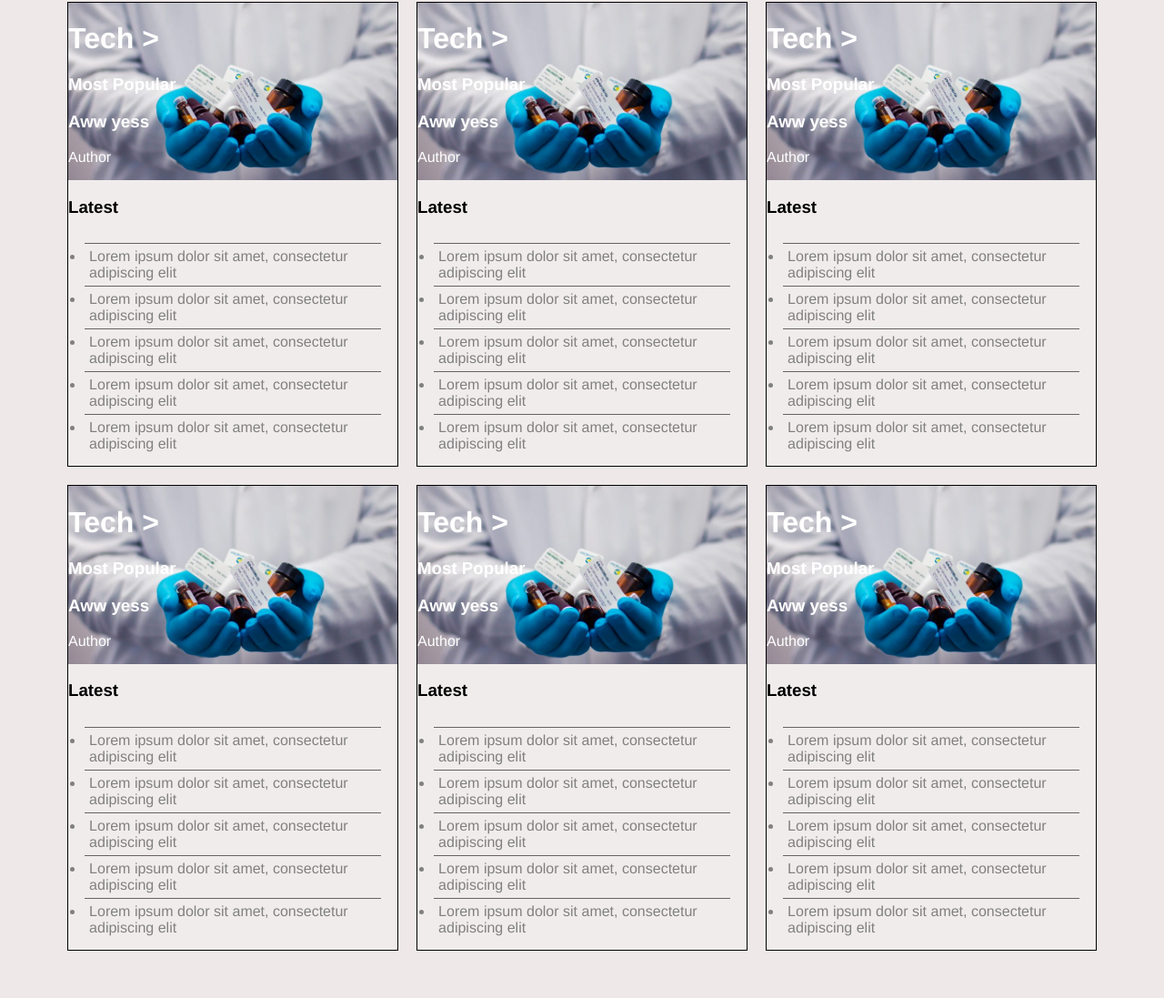
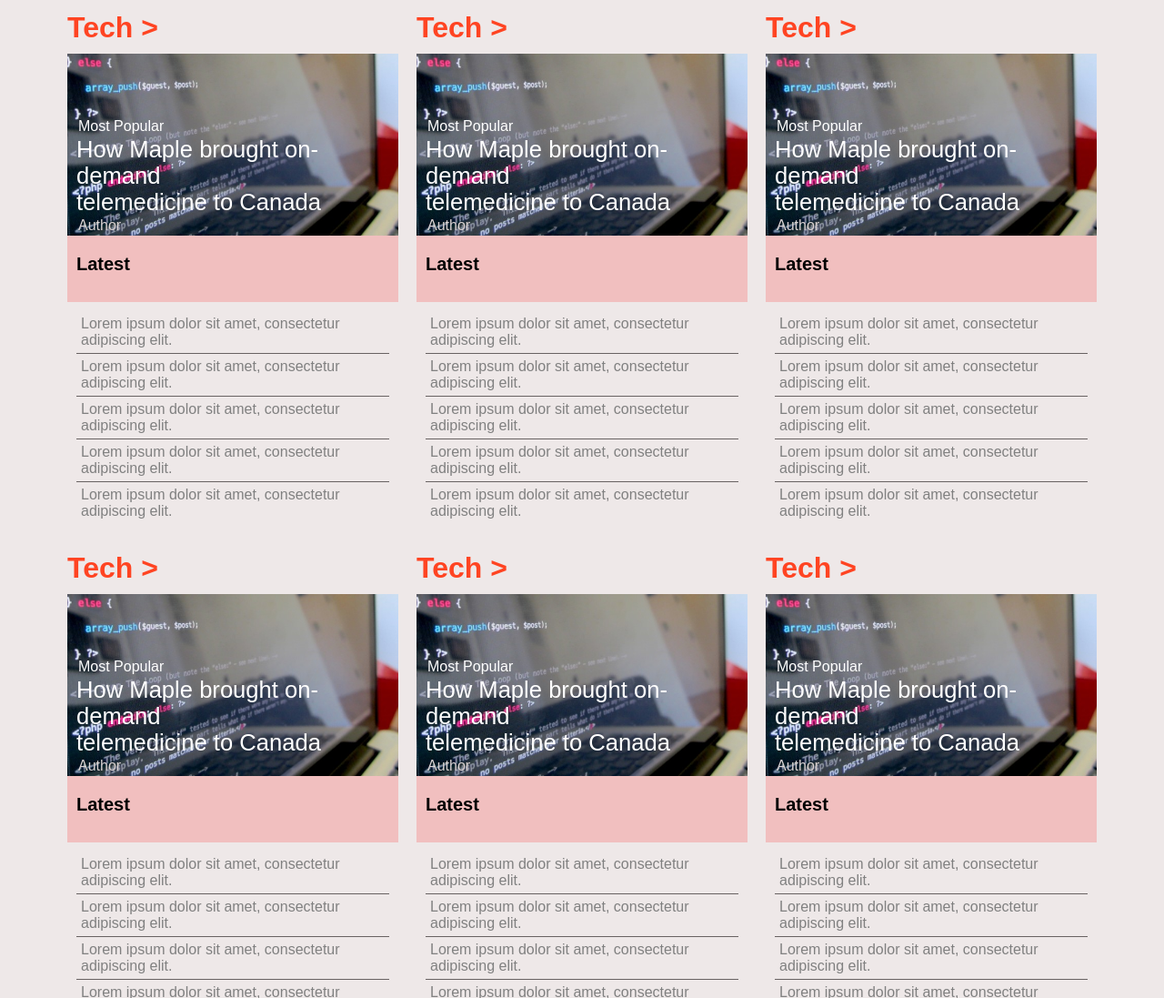
Before and after one commit to andrewbonas/TNW_clone, a plain HTML site: page index.html in a window 1280 px wide. Shown: the part 1703-2800 px from the top of the page at 91% size. Drawn offline with Linux system fonts and the light colour scheme; a web font is replaced by a local one.

Commit message:
card alignment and font alignment complete

```diff
--- a/index.html
+++ b/index.html
@@ -18,7 +18,7 @@
         <li><a href="#"></a>Business</li>
         <li><a href="#"></a>AMA's</li>
         <li><a href="#"></a>Spaces</li>
-        <li><a href="#"></a>Terms and conditions</li>
+        <li><a href="#"></a>Terms and Conditions</li>
       </ul>
       <ul class="top-right">
         <li><a href="#"></a>About</li>
@@ -159,104 +159,116 @@
 <div class="cards">
 
   <div class="card">
-    <div class="card-container">
-      <h1>Tech ></h1>
-      <h3>Most Popular</h3>
-      <h3>Aww yess</h3>
-      <p>Author</p>
+    <h1>Tech ></h1>
+    <div class="card-image-container">
+      <div class="card-image-content">
+    <p class="card-category">Most Popular</p>
+    <p class="card-description">How Maple brought on-demand<br> telemedicine to Canada</p>
+    <p class="card-author">Author</p>
     </div>
-    <h3>Latest</h3>
+  </div>
+    <h4 class="card-list-title">Latest</h4>
     <ul>
-      <li>Lorem ipsum dolor sit amet, consectetur adipiscing elit</li>
-      <li>Lorem ipsum dolor sit amet, consectetur adipiscing elit</li>
-      <li>Lorem ipsum dolor sit amet, consectetur adipiscing elit</li>
-      <li>Lorem ipsum dolor sit amet, consectetur adipiscing elit</li>
-      <li>Lorem ipsum dolor sit amet, consectetur adipiscing elit</li>
+      <li>Lorem ipsum dolor sit amet, consectetur adipiscing elit.</li>
+      <li>Lorem ipsum dolor sit amet, consectetur adipiscing elit.</li>
+      <li>Lorem ipsum dolor sit amet, consectetur adipiscing elit.</li>
+      <li>Lorem ipsum dolor sit amet, consectetur adipiscing elit.</li>
+      <li>Lorem ipsum dolor sit amet, consectetur adipiscing elit.</li>
     </ul>
   </div>
 
   <div class="card">
-    <div class="card-container">
-      <h1>Tech ></h1>
-      <h3>Most Popular</h3>
-      <h3>Aww yess</h3>
-      <p>Author</p>
+    <h1>Tech ></h1>
+    <div class="card-image-container">
+      <div class="card-image-content">
+    <p class="card-category">Most Popular</p>
+    <p class="card-description">How Maple brought on-demand<br> telemedicine to Canada</p>
+    <p class="card-author">Author</p>
     </div>
-    <h3>Latest</h3>
+  </div>
+    <h4 class="card-list-title">Latest</h4>
     <ul>
-      <li>Lorem ipsum dolor sit amet, consectetur adipiscing elit</li>
-      <li>Lorem ipsum dolor sit amet, consectetur adipiscing elit</li>
-      <li>Lorem ipsum dolor sit amet, consectetur adipiscing elit</li>
-      <li>Lorem ipsum dolor sit amet, consectetur adipiscing elit</li>
-      <li>Lorem ipsum dolor sit amet, consectetur adipiscing elit</li>
+      <li>Lorem ipsum dolor sit amet, consectetur adipiscing elit.</li>
+      <li>Lorem ipsum dolor sit amet, consectetur adipiscing elit.</li>
+      <li>Lorem ipsum dolor sit amet, consectetur adipiscing elit.</li>
+      <li>Lorem ipsum dolor sit amet, consectetur adipiscing elit.</li>
+      <li>Lorem ipsum dolor sit amet, consectetur adipiscing elit.</li>
     </ul>
   </div>
 
   <div class="card">
-    <div class="card-container">
-      <h1>Tech ></h1>
-      <h3>Most Popular</h3>
-      <h3>Aww yess</h3>
-      <p>Author</p>
+    <h1>Tech ></h1>
+    <div class="card-image-container">
+      <div class="card-image-content">
+    <p class="card-category">Most Popular</p>
+    <p class="card-description">How Maple brought on-demand<br> telemedicine to Canada</p>
+    <p class="card-author">Author</p>
     </div>
-    <h3>Latest</h3>
+  </div>
+    <h4 class="card-list-title">Latest</h4>
     <ul>
-      <li>Lorem ipsum dolor sit amet, consectetur adipiscing elit</li>
-      <li>Lorem ipsum dolor sit amet, consectetur adipiscing elit</li>
-      <li>Lorem ipsum dolor sit amet, consectetur adipiscing elit</li>
-      <li>Lorem ipsum dolor sit amet, consectetur adipiscing elit</li>
-      <li>Lorem ipsum dolor sit amet, consectetur adipiscing elit</li>
+      <li>Lorem ipsum dolor sit amet, consectetur adipiscing elit.</li>
+      <li>Lorem ipsum dolor sit amet, consectetur adipiscing elit.</li>
+      <li>Lorem ipsum dolor sit amet, consectetur adipiscing elit.</li>
+      <li>Lorem ipsum dolor sit amet, consectetur adipiscing elit.</li>
+      <li>Lorem ipsum dolor sit amet, consectetur adipiscing elit.</li>
     </ul>
   </div>
 
   <div class="card">
-    <div class="card-container">
     <h1>Tech ></h1>
-    <h3>Most Popular</h3>
-    <h3>Aww yess</h3>
-    <p>Author</p>
+    <div class="card-image-container">
+      <div class="card-image-content">
+    <p class="card-category">Most Popular</p>
+    <p class="card-description">How Maple brought on-demand<br> telemedicine to Canada</p>
+    <p class="card-author">Author</p>
+    </div>
   </div>
-    <h3>Latest</h3>
+    <h4 class="card-list-title">Latest</h4>
     <ul>
-      <li>Lorem ipsum dolor sit amet, consectetur adipiscing elit</li>
-      <li>Lorem ipsum dolor sit amet, consectetur adipiscing elit</li>
-      <li>Lorem ipsum dolor sit amet, consectetur adipiscing elit</li>
-      <li>Lorem ipsum dolor sit amet, consectetur adipiscing elit</li>
-      <li>Lorem ipsum dolor sit amet, consectetur adipiscing elit</li>
+      <li>Lorem ipsum dolor sit amet, consectetur adipiscing elit.</li>
+      <li>Lorem ipsum dolor sit amet, consectetur adipiscing elit.</li>
+      <li>Lorem ipsum dolor sit amet, consectetur adipiscing elit.</li>
+      <li>Lorem ipsum dolor sit amet, consectetur adipiscing elit.</li>
+      <li>Lorem ipsum dolor sit amet, consectetur adipiscing elit.</li>
     </ul>
   </div>
 
   <div class="card">
-    <div class="card-container">
     <h1>Tech ></h1>
-    <h3>Most Popular</h3>
-    <h3>Aww yess</h3>
-    <p>Author</p>
+    <div class="card-image-container">
+      <div class="card-image-content">
+    <p class="card-category">Most Popular</p>
+    <p class="card-description">How Maple brought on-demand<br> telemedicine to Canada</p>
+    <p class="card-author">Author</p>
     </div>
-    <h3>Latest</h3>
+  </div>
+    <h4 class="card-list-title">Latest</h4>
     <ul>
-      <li>Lorem ipsum dolor sit amet, consectetur adipiscing elit</li>
-      <li>Lorem ipsum dolor sit amet, consectetur adipiscing elit</li>
-      <li>Lorem ipsum dolor sit amet, consectetur adipiscing elit</li>
-      <li>Lorem ipsum dolor sit amet, consectetur adipiscing elit</li>
-      <li>Lorem ipsum dolor sit amet, consectetur adipiscing elit</li>
+      <li>Lorem ipsum dolor sit amet, consectetur adipiscing elit.</li>
+      <li>Lorem ipsum dolor sit amet, consectetur adipiscing elit.</li>
+      <li>Lorem ipsum dolor sit amet, consectetur adipiscing elit.</li>
+      <li>Lorem ipsum dolor sit amet, consectetur adipiscing elit.</li>
+      <li>Lorem ipsum dolor sit amet, consectetur adipiscing elit.</li>
     </ul>
   </div>
 
   <div class="card">
-    <div class="card-container">
     <h1>Tech ></h1>
-    <h3>Most Popular</h3>
-    <h3>Aww yess</h3>
-    <p>Author</p>
+    <div class="card-image-container">
+      <div class="card-image-content">
+    <p class="card-category">Most Popular</p>
+    <p class="card-description">How Maple brought on-demand<br> telemedicine to Canada</p>
+    <p class="card-author">Author</p>
+    </div>
   </div>
-    <h3>Latest</h3>
+    <h4 class="card-list-title">Latest</h4>
     <ul>
-      <li>Lorem ipsum dolor sit amet, consectetur adipiscing elit</li>
-      <li>Lorem ipsum dolor sit amet, consectetur adipiscing elit</li>
-      <li>Lorem ipsum dolor sit amet, consectetur adipiscing elit</li>
-      <li>Lorem ipsum dolor sit amet, consectetur adipiscing elit</li>
-      <li>Lorem ipsum dolor sit amet, consectetur adipiscing elit</li>
+      <li>Lorem ipsum dolor sit amet, consectetur adipiscing elit.</li>
+      <li>Lorem ipsum dolor sit amet, consectetur adipiscing elit.</li>
+      <li>Lorem ipsum dolor sit amet, consectetur adipiscing elit.</li>
+      <li>Lorem ipsum dolor sit amet, consectetur adipiscing elit.</li>
+      <li>Lorem ipsum dolor sit amet, consectetur adipiscing elit.</li>
     </ul>
   </div>
   </div>
@@ -314,14 +326,28 @@
   </div>
 
   <footer>
+    <div class="top-footer">
   <div class="social">
-    <i class="fa fa-facebook" aria-hidden="true"></i>
+    <i class="fa fa-facebook-official" aria-hidden="true"></i>
     <i class="fa fa-twitter" aria-hidden="true"></i>
-    <i class="fa fa-tumblr" aria-hidden="true"></i>
+   <i class="fa fa-tumblr-square" aria-hidden="true"></i>
     <i class="fa fa-instagram" aria-hidden="true"></i>
     <i class="fa fa-pinterest" aria-hidden="true"></i>
     <i class="fa fa-envelope" aria-hidden="true"></i>
   </div>
+ <div class="map-list">
+   <ul>
+     <li>Events</li>
+     <li>About</li>
+     <li>Advertise</li>
+     <li>Jobs</li>
+     <li>Contact</li>
+   </ul>
+ </div>
+</div>
+<div class="bottom-footer">
+  <p>The Next Web © 2006–2020 The Next Web B.V. Made with &lt;3 in Amsterdam. Powered by  StackPath</p>
+</div>
   </footer>
 </body>
 </html>
--- a/styles.css
+++ b/styles.css
@@ -1,7 +1,17 @@
+@font-face {
+  font-family: 'Shentox';
+  font-style: normal;
+  font-weight: 500;
+  src: url('https://cdn4.tnwcdn.com/assets/fonts/shentox/shentox-medium.woff') format('woff'),
+  url('https://cdn4.tnwcdn.com/assets/fonts/shentox/shentox-medium.woff2') format('woff2');
+  }
+
+
 html, body {
   margin: 0;
   padding: 0;
-  font-family: helvetica;
+  font-family: Arial, Helvetica, sans-serif;
+
   background-color: rgb(238, 232, 232);
 }
 
@@ -31,6 +41,7 @@ ul {
   margin-top: 0px ;
   padding: 0px;
 }
+
 .nav-top .top-left li {
   padding-right: 10px;
   list-style: none;
@@ -52,6 +63,7 @@ ul {
   padding-right: 10px;
   list-style: none;
 }
+
 .fa-bars {
   display: none;
 }
@@ -64,6 +76,7 @@ ul {
   width: 100%;
   height: 25px;
   padding: 10px 0 10px;
+  font-family: 'Shentox';
 }
 
 .nav-bottom .bottom-left {
@@ -93,25 +106,26 @@ ul {
 
 .main-articles {
   width: 100%;
-  margin: auto;
-  margin-top: 10px;
+  margin-top: 20px;
   display: grid;
   grid-template-columns: repeat(4, 1fr);
 }
 
 .main-article {
-  margin:5px;
+  margin: 5px;
   grid-row-start: 1;
   grid-row-end: 4;
   grid-column-start: 1;
   grid-column-end: 4;
-  background: grey;
-  background-repeat: no-repeat;
-  background-position: center;
-  background-size: 1000px 600px;
+  background: url(assets/rcmp.jpg);
+  background-size: cover;
   color: white;
   margin-bottom: 90px;
+  gr
+}
 
+.main-article:after {
+  background: linear-gradient(#CC0099, #FF4422);
 }
 
 .main-article h1 {
@@ -167,7 +181,7 @@ color: rgb(207, 201, 201);
 
 span {
   margin: 5.8%;
-  color: red;
+  color: #FF4422;
   font-size: 25px;
   font-weight: 400;
 }
@@ -206,7 +220,7 @@ span {
 .funding h1 {
   margin-top: 0;
   margin-bottom: 0;
-  background-color: red;
+  background-color: #FF4422;
   color: white;
   padding: 10px
 }
@@ -232,39 +246,74 @@ span {
 }
 
 .card {
-  border: black solid 1px;
   margin: 10px;
-  background-color: rgb(241, 236, 236);
 }
 
-.card-container {
-  background: url(assets/vaccine.jpg);
+.card h1 {
+  margin: 0;
+  padding-bottom: 10px;
+  color: #FF4422;
+}
+
+.card-image-container {
+  background: url(assets/code.jpg);
   background-repeat: no-repeat;
   background-size: cover;
+  background-position: center;
   overflow: hidden;
   color: white;
+  height: 200px;
 }
 
-.list-title {
-  margin: 100px;
+.card-image-content {
+  display: table-cell;
+  vertical-align: bottom;
+  height: inherit;
 }
 
+.card-category, .card-author {
+  margin: 0;
+  margin-left: 10px;
+  padding: 2px;
+}
+
+.card-description {
+  margin: 0;
+  margin-left: 10px;
+  font-size: 2vw;
+}
+
+.card-author {
+  color: rgb(219, 211, 211);
+}
+
+
+.card-list-title {
+  margin-top: 0;
+  margin-bottom: 0;
+  padding: 20px 10px 30px;
+  background-color: rgb(241, 191, 191);
+  font-size: 20px;
+}
 .card ul {
-  width: 90%;
   color: grey;
   margin: auto;
   padding: 10px;
 }
 
+.card li:first-child {
+  border: none;
+}
+
 .card li {
   border-top: 1px solid rgb(104, 98, 98);
   padding: 5px;
+  list-style: none;
 }
 
 .card-deals {
   display: grid;
   grid-template-columns: repeat(4, 1fr);
-  width: 90%;
   margin: auto;
   margin-top: 20px;
 }
@@ -281,9 +330,43 @@ span {
   list-style: none;
 }
 
-footer {
+.top-footer {
   height: 200px;
   background-color: rgb(83, 79, 79);
+}
+
+.top-footer ul {
+  display: flex;
+  flex-direction: row;
+justify-content: center;
+color: rgb(216, 209, 209);
+}
+
+.top-footer li {
+list-style: none;
+padding-left: 10px;
+}
+
+.social {
+  padding: 30px;
+  display: flex;
+  justify-content: center;
+}
+
+.social i {
+  margin: 3px;
+  border-radius: 60px;
+  background-color: rgb(238, 230, 230);
+  padding: 0.3em 0.3em;
+  margin: 10px;
+}
+
+.bottom-footer {
+  background-color: black;
+  color: rgb(216, 209, 209);
+  padding: 10px;
+  text-align: center;
+  font-size: 12px;
 }
 
 @media screen and (max-width: 1020px) {
@@ -338,6 +421,7 @@ footer {
     grid-row-end: 1;
     grid-column-start: 1;
     grid-column-end: 1;
+    margin-bottom: 5px;
   }
 
   .news-articles {
@@ -360,16 +444,3 @@ footer {
     grid-template-columns: 1fr;
   }
 }
-
-.social {
-  padding: 30px;
-  display: flex;
-  justify-content: center;
-}
-
-.social i {
-  margin: 3px;
-  border-radius: 60px;
-  background-color: rgb(238, 230, 230);
-  padding: 0.3em 0.3em;
-}
```
Also changed, not shown: assets/code.jpg (added), 1 other file.
